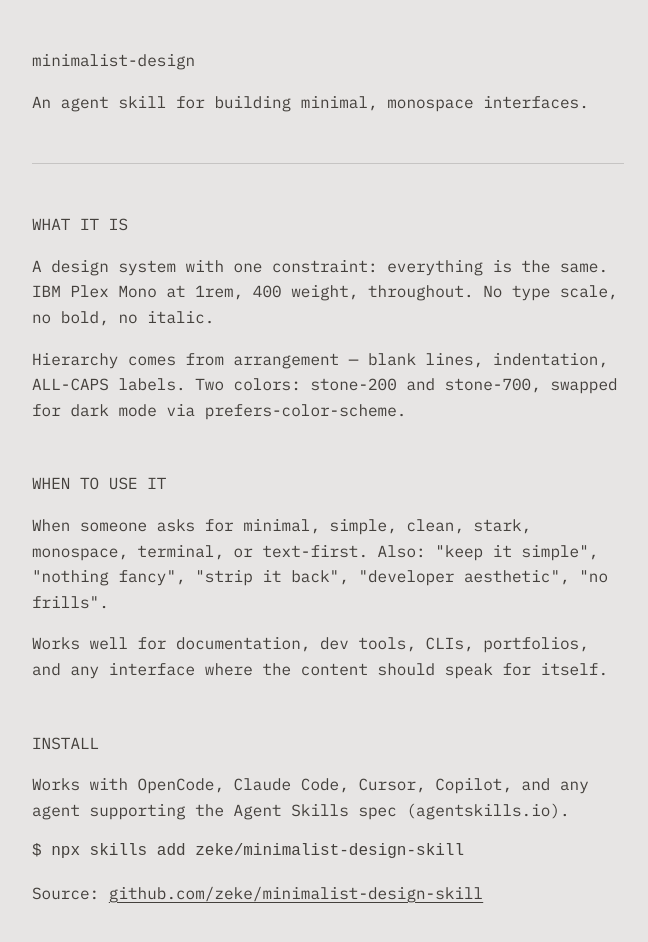
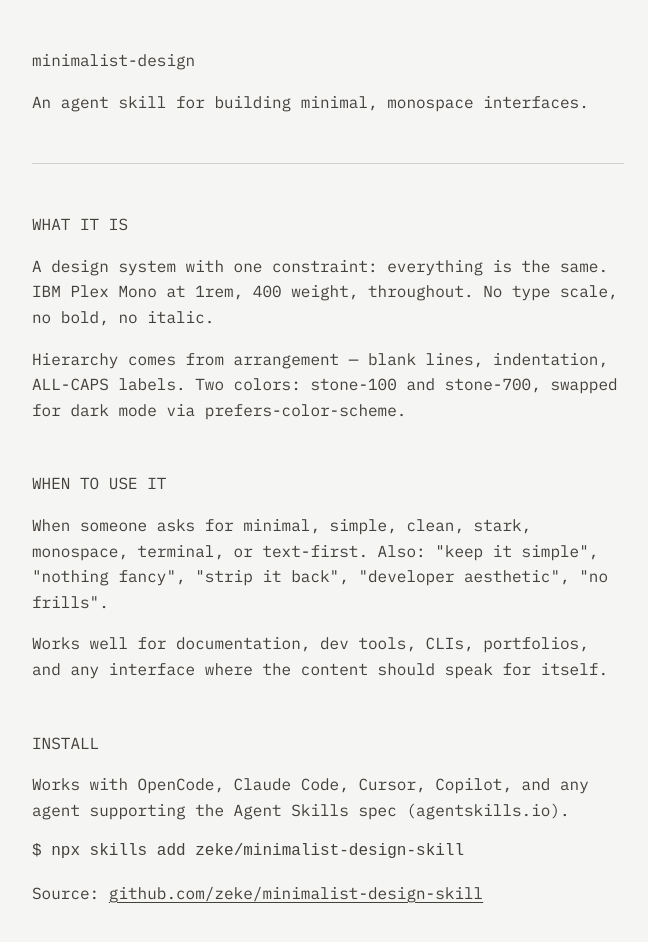
Before and after one commit to zeke/minimalist-design-skill, a plain HTML site: page website/index.html in a window 1280 px wide. Shown: the whole page, without its empty margins (312-960 px from the left). Drawn offline with Linux system fonts and the light colour scheme.

Commit message:
feat: soften palette to stone-100/stone-700 (9.42:1, AAA)

```diff
--- a/website/index.html
+++ b/website/index.html
@@ -8,8 +8,8 @@
   <link rel="preconnect" href="https://fonts.gstatic.com" crossorigin>
   <link href="https://fonts.googleapis.com/css2?family=IBM+Plex+Mono&display=swap" rel="stylesheet">
   <style>
-    :root { --bg: #E7E5E4; --text: #44403C; }
-    @media (prefers-color-scheme: dark) { :root { --bg: #44403C; --text: #E7E5E4; } }
+    :root { --bg: #F5F5F4; --text: #44403C; }
+    @media (prefers-color-scheme: dark) { :root { --bg: #44403C; --text: #F5F5F4; } }
 
     *, *::before, *::after { box-sizing: border-box; margin: 0; padding: 0; }
 
@@ -70,7 +70,7 @@
 <section>
   <p>WHAT IT IS</p>
   <p>A design system with one constraint: everything is the same. IBM Plex Mono at 1rem, 400 weight, throughout. No type scale, no bold, no italic.</p>
-  <p>Hierarchy comes from arrangement — blank lines, indentation, ALL-CAPS labels. Two colors: stone-200 and stone-700, swapped for dark mode via prefers-color-scheme.</p>
+  <p>Hierarchy comes from arrangement — blank lines, indentation, ALL-CAPS labels. Two colors: stone-100 and stone-700, swapped for dark mode via prefers-color-scheme.</p>
 </section>
 
 <section>
```
Also changed, not shown: 2 other files.
